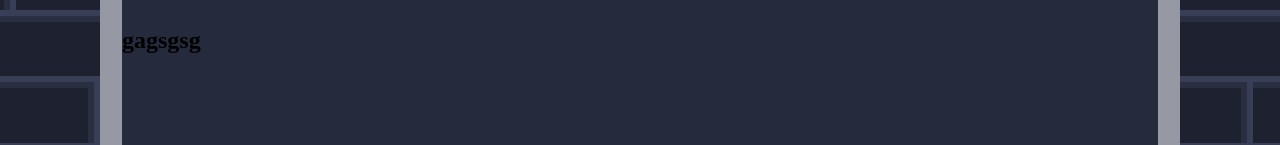
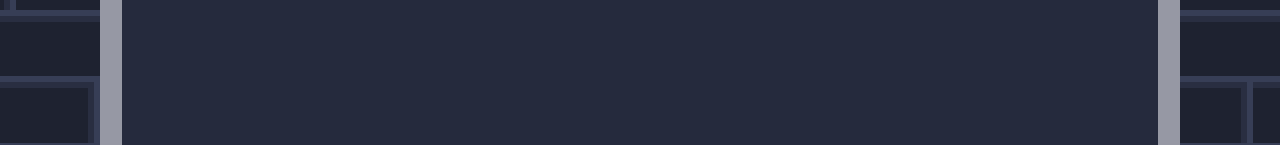
Before and after one commit to ZimogoRRR/My-Portfolio, a plain HTML site: page index.html in a window 1280 px wide. Shown: the part 275-420 px from the top of the page. Drawn offline with Linux system fonts and the light colour scheme.

```diff
--- a/index.html
+++ b/index.html
@@ -15,8 +15,7 @@
             <div class="rightLantern"></div>
         </header>
         <main>
-            <!-- h12 -->
-             <h2>gagsgsg</h2>
+
         </main>
     </div>
 </body>
```
Also changed, not shown: img/trophy.png (added).
